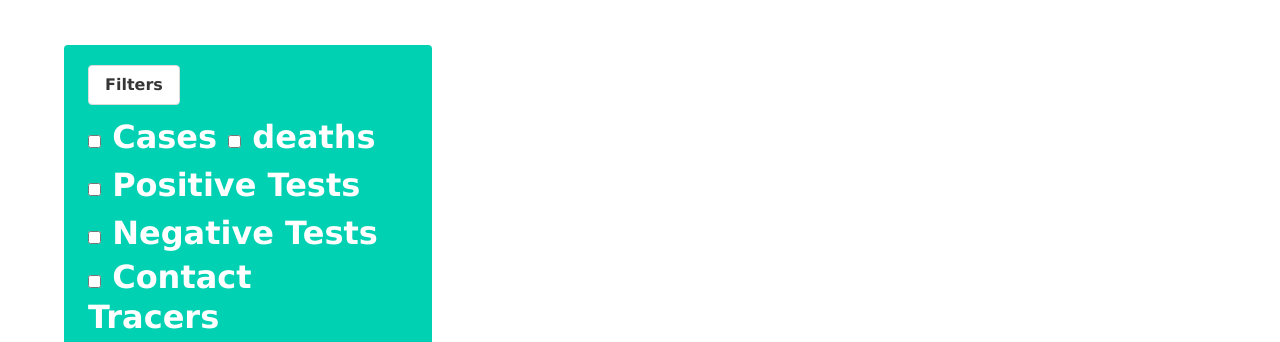
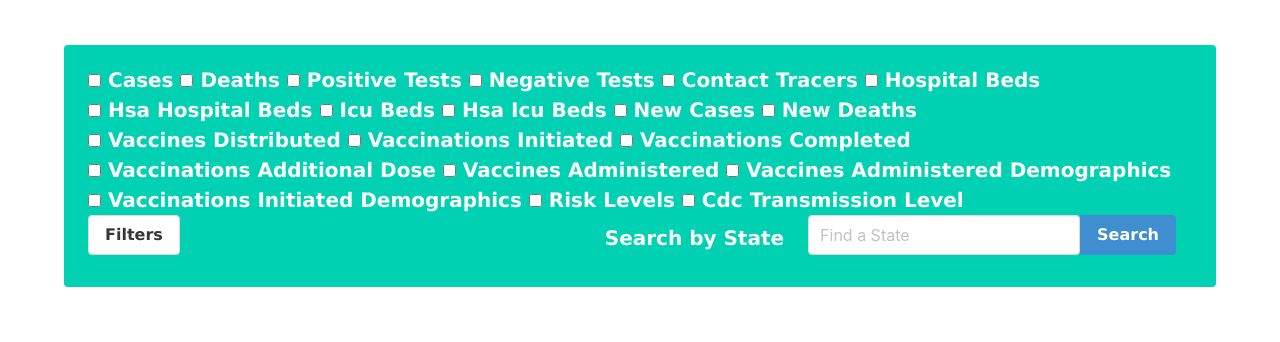
Before and after one commit to honeyai/Covid-Data, a plain HTML site: page index.html in a window 1280 px wide. Both pictures are taken after a click on the link "Filters". Shown: the part 420-762 px from the top of the page. Drawn offline with nearby package versions, Linux system fonts and the light colour scheme; some packages are replaced by stand-ins of ours.

Commit message:
added classes from bulma to look a little better

```diff
--- a/index.html
+++ b/index.html
@@ -26,13 +26,10 @@
     <section class="section">
       <div class="container">
         <div class="columns">
-          <div class="column is-4">
+          <div class="column">
             <!--Search box-->
-            <div class="notification is-primary is-size-3">
-              <form id="search-form">
-                <!-- Toggle filters -->
-                <a class="button filterBtn"> Filters </a>
-                <!-- The button toggle group (checkboxes) -->
+            <div class="notification is-primary">
+
               <div class="filterOptions hidden">
                 <label class="checkbox">
                   <input type="checkbox" name="filter">
@@ -40,7 +37,7 @@
                 </label>
                 <label class="checkbox">
                   <input type="checkbox" name="filter">
-                    deaths
+                  Deaths
                 </label>
                 <label class="checkbox">
                   <input type="checkbox" name="filter">
@@ -60,14 +57,14 @@
                 </label>
                 <label class="checkbox">
                   <input type="checkbox" name="filter">
-                    Health Service Area Hospital Beds
+                  Hsa Hospital Beds
                 </label>
                 <label class="checkbox">
                   <input type="checkbox" name="filter">
-                    ICU Beds</label>
+                  Icu Beds</label>
                 <label class="checkbox">
                   <input type="checkbox" name="filter">
-                    Health Service Area ICU Beds
+                  Hsa Icu Beds
                 </label>
                 <label class="checkbox">
                   <input type="checkbox" name="filter">
@@ -111,13 +108,19 @@
                 </label>
                 <label class="checkbox">
                   <input type="checkbox" name="filter">
-                    CDC Transmission Level
+                  Cdc Transmission Level
                 </label>
               </div>
-                <div class="field has-addons">
-                  <div class="control">
-                    <label>Search by country, state, or county</label>
-                    <input class="input" type="text" placeholder="Search for Location" id="autocomplete">
+              <form id="search-form">
+                <div class="field has-addons is-horizontal">
+                  <!-- Toggle filters -->
+                  <a class="button filterBtn"> Filters </a>
+                  <!-- The button toggle group (checkboxes) -->
+                  <div class="field-label is-normal">
+                    <label>Search by State</label>
+                  </div>
+                  <div class="field">
+                    <input class="input" type="text" placeholder="Find a State" id="autocomplete">
                   </div>
                   <div class="control">
                     <a class="button is-info" id="search-button">Search</a>
```
Lines whose indentation alone changed are shown as unchanged.
